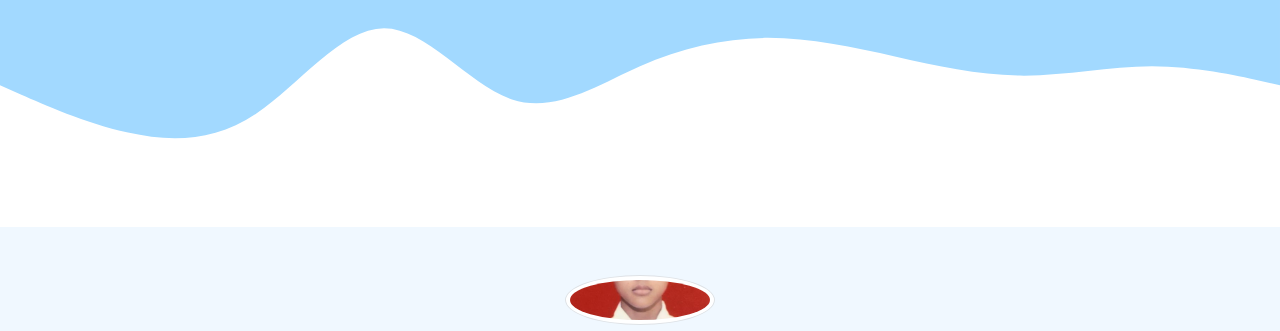
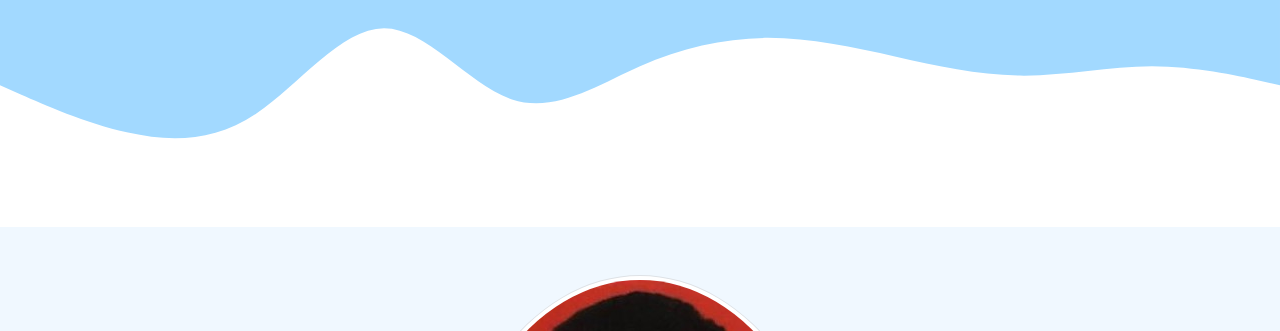
Before and after one commit to Jetrho012/Personal-Web, a plain HTML site: page index.html in a window 1280 px wide. Shown: the part 57-388 px from the top of the page. Drawn offline with nearby package versions, Linux system fonts and the light colour scheme.

Commit message:
Update style.css

```diff
--- a/style.css
+++ b/style.css
@@ -19,9 +19,3 @@
     opacity: 1;
     transform: translateY(0);
   }
-
-.profile-img {
-      width: 150px;
-      height: 50px;
-      object-fit: cover;
-    }
```
